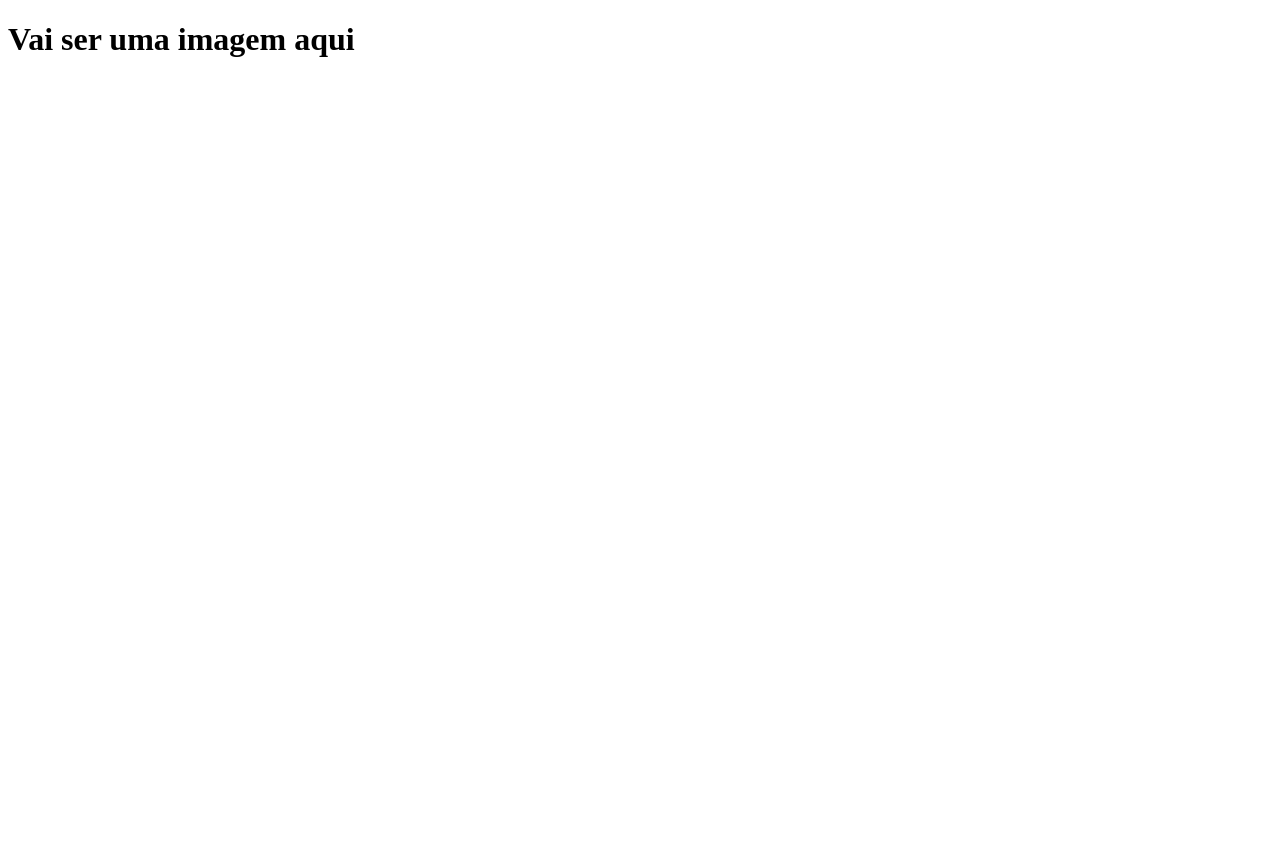
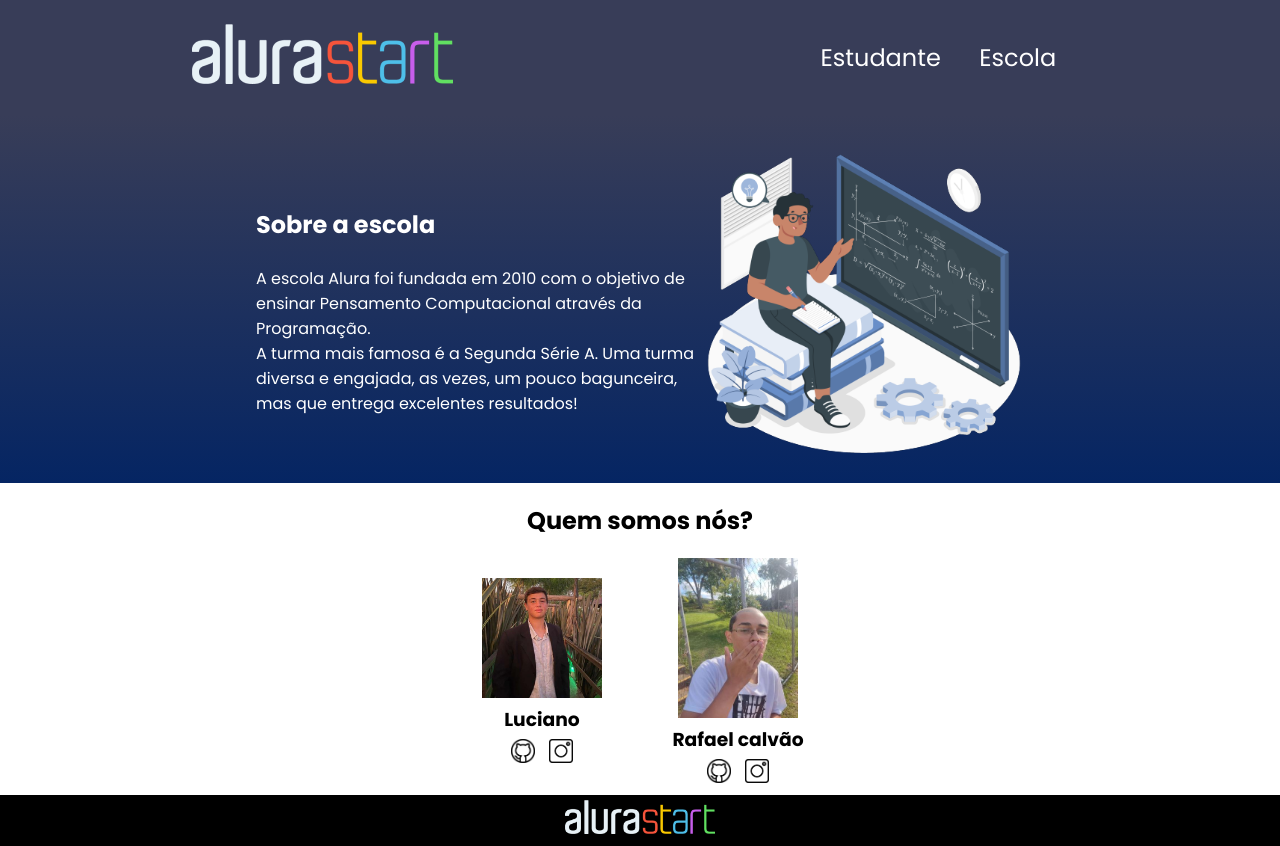
Before and after one commit to LucianoBarbosaSantos/Luciano-Santos, a plain HTML site: page index.html in a window 1280 px wide. Before the commit the page ends 800 px from the top, so only its background shows below. Drawn offline with Linux system fonts and the light colour scheme.

Commit message:
Site completo

```diff
--- a/index.html
+++ b/index.html
@@ -1,13 +1,49 @@
 <!DOCTYPE html>
-<html lang="en">
+<html lan="en">
 <head>
     <meta charset="UTF-8">
     <meta http-equiv="X-UA-Compatible" content="IE=edge">
     <meta name="viewport" content="width=device-width, initial-scale=1.0">
-    <title>Document</title>
-    <link rel=”stylesheet” href=”style.css”>
+    <title>document</title>
+    <link rel="stylesheet" href="style.css">
+    <link rel="preconnect" href="https://fonts.googleapis.com/">
+    <link rel="preconnect" href="https://fonts.gstatic.com/" crossorigin>
+    <link href="https://fonts.googleapis.com/css2?family=Poppins:wght@200;400;700&display=swap" rel="stylesheet">
 </head>
 <body>
-    <h1>Vai ser uma imagem aqui</h1>
+    <header class="cabecalho">
+    <a href="https://www.alura.com.br/"><img class="cabecalho-alurastart"src="alurastart_logo_1.png" alt="logo da alura start"></a>
+    <ul class="cabecalho-lista-item">
+        <li class="cabecalho-lista-item">Estudante</li>
+        <li class="cabecalho-lista-item">Escola</li>
+    </ul>
+</header>
+<section class="escola">
+    <div class="escola-div-conteudo">
+        <h2 class="escola-titulo">Sobre a escola</h2>
+        <p class="escola-texto um">A escola Alura foi fundada em 2010 com o objetivo de ensinar Pensamento Computacional através da Programação.</p>
+        <p class="escola-texto dois">A turma mais famosa é a Segunda Série A. Uma turma diversa e engajada, as vezes, um pouco bagunceira, mas que entrega excelentes resultados!</p>
+    </div>
+    <img class="escola-imagem" img src="formula-amico.png" alt="Professor explicando">
+</section>
+<section class="estudante">
+    <h2 class="estudante-titulo">Quem somos nós?</h2>
+    <div class="estudante-todos">
+    <div class="estudante-div">
+        <img class="imagem-estudante" src="IMG_20230423_132743_934.jpg" alt="Luciano">
+        <h3 class="estudante-nome">Luciano</h3>
+        <a href="https://github.com/LucianoBarbosaSantos"> <img class="icon"src="github.png" alt="icon-github"></a>
+        <a href="https://www.instagram.com/_luciano2007/"><img class="icon"src="instagram.png" alt="icon-instagram"></a>
+</div>
+<div class="estudante-div">
+    <img class="imagem-estudante"src="calvao.jpg" alt="Rafael">
+    <h3 class="estudante-nome">Rafael calvão</h3>
+    <a href="https://github.com/RNTeodoro"><img class="icon"src="github.png" alt="icon-github"></a>
+    <a href="https://www.instagram.com/_luciano2007/"><img class="icon"src="instagram.png" alt="icon-instagram"></a>
+</div>
+</section>
+<footer class="rodapé">
+        <img class="rodapé-imagem"src="alurastart_logo_1.png" alt="alura-rodapé">
+    </footer>
 </body>
 </html>
--- a/style.css
+++ b/style.css
@@ -1,3 +1,91 @@
+
+*{
+    margin: 0;
+    padding: 0;
+}
+
+.cabecalho {
+background-color: #383d58;
+color: white;
+display: flex;
+justify-content: space-around;
+align-items: center;
+padding: 24px;
+}
+
+.cabecalho-imagem{
+    width: 20%;
+}
+
+.cabecalho-lista-item{
+    display: inline-block;
+    font-size: 24px;
+    margin: 0 16px
+
+}
+
+.escola-imagem{
+    width: 25%;
+}
+
+.escola{
+    background-image: linear-gradient(#383d58,#052563);
+    color: white;
+    display: flex;
+    justify-content: center;
+    align-items: center;
+    padding: 24px 0;
+}
+
+.escola-div-conteudo{
+    width: 35%
+
+}
+
+.escola-titulo{
+    padding: 24px 0;
+}
+
 body{
-background-color: #0028FF;
+    font-family: 'Poppins', sans-serif;
 }
+
+.imagem-estudante{
+    width: 120px;
+
+}
+
+.icon{
+    width: 24px;
+    padding: 5px;
+}
+
+
+.estudante-div{
+    text-align: center;
+
+}
+
+.estudante-titulo{
+    text-align: center;
+    padding: 20px 0;
+}
+
+.estudante-todos{
+    display: grid;
+    grid-template-columns: 20% 20%;
+    justify-content: center;
+    align-items: center;
+    padding: 0 150px;
+}
+
+.rodapé{
+    background-color: black;
+    text-align: center;
+}
+
+.rodapé-imagem{
+    width: 150px;
+    height: 50px 0;
+    padding: 5px 0;
+}
```
Also changed, not shown: IMG_20230423_132743_934.jpg (added), alurastart_logo_1.png (added), calvao.jpg (added), formula-amico.png (added), github.png (added), instagram.png (added).
